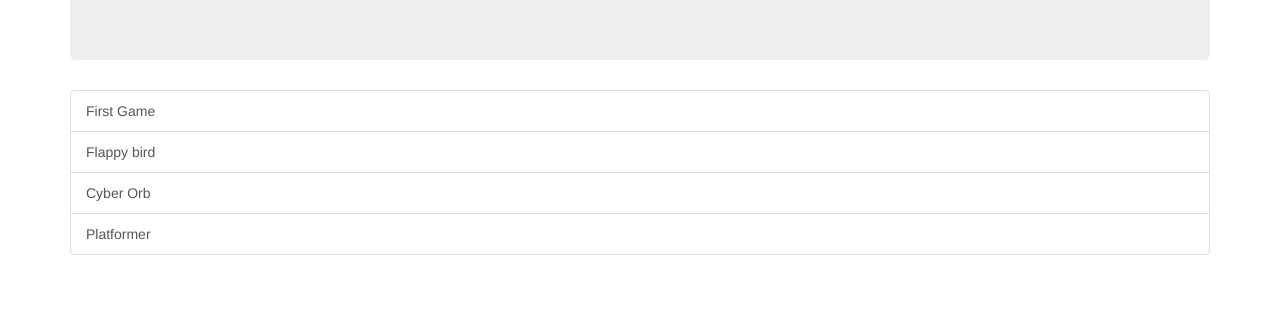
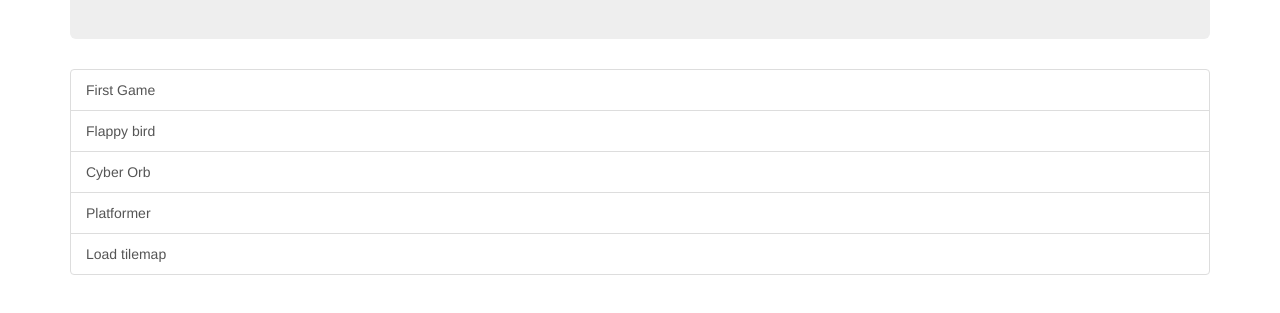
Before and after one commit to guillaume-gomez/phaserEs6Sandbox, a website: page static/index.html in a window 1280 px wide. Shown: the part 353-666 px from the top of the page. Drawn offline with nearby package versions, Linux system fonts and the light colour scheme.

Commit message:
link new example

```diff
--- a/static/index.html
+++ b/static/index.html
@@ -17,6 +17,7 @@
       <a href="flappy-bird.html" class="list-group-item"> Flappy bird</a>
       <a href="cyber-orb.html" class="list-group-item"> Cyber Orb</a>
       <a href="platformer.html" class="list-group-item"> Platformer</a>
+      <a href="load-tilemap.html" class="list-group-item"> Load tilemap</a>
     </div>
   </div>
 </body>
```
